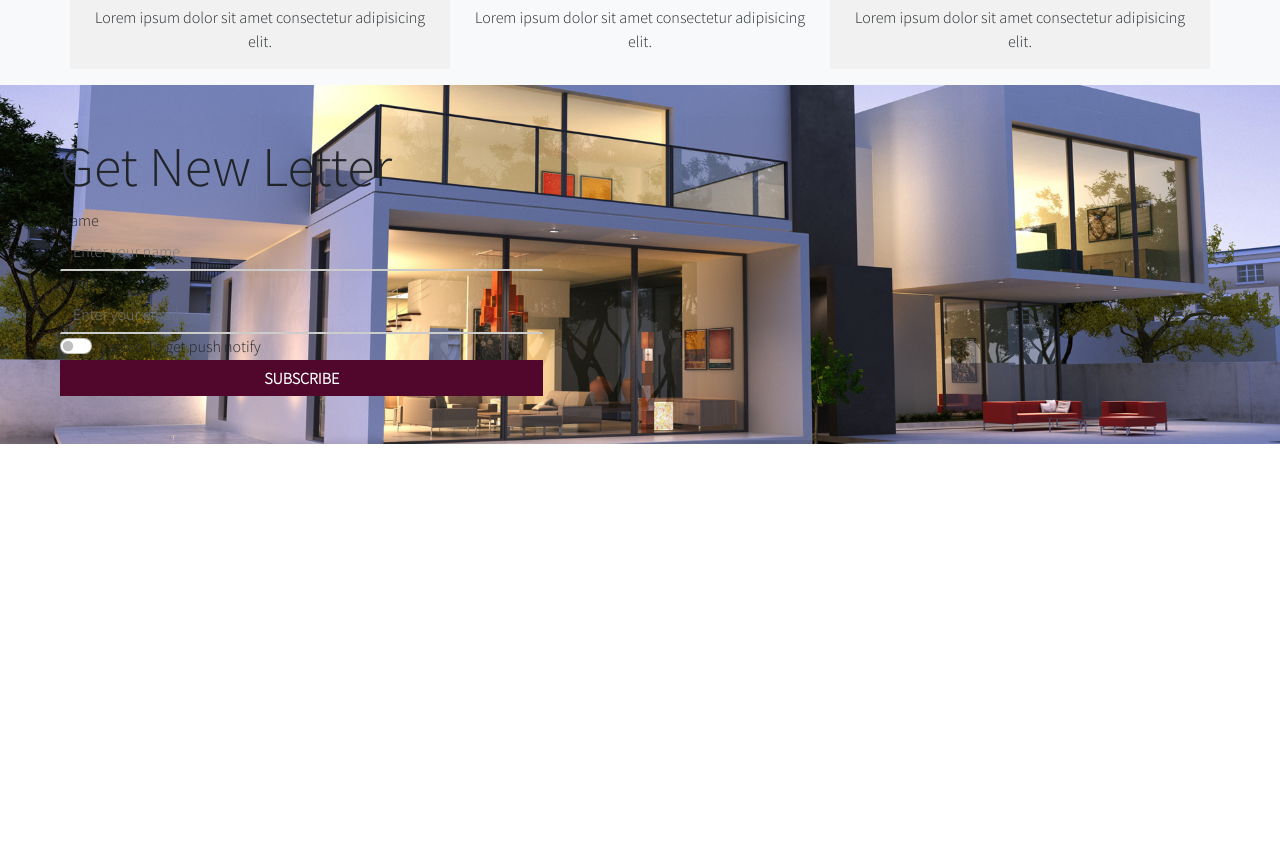
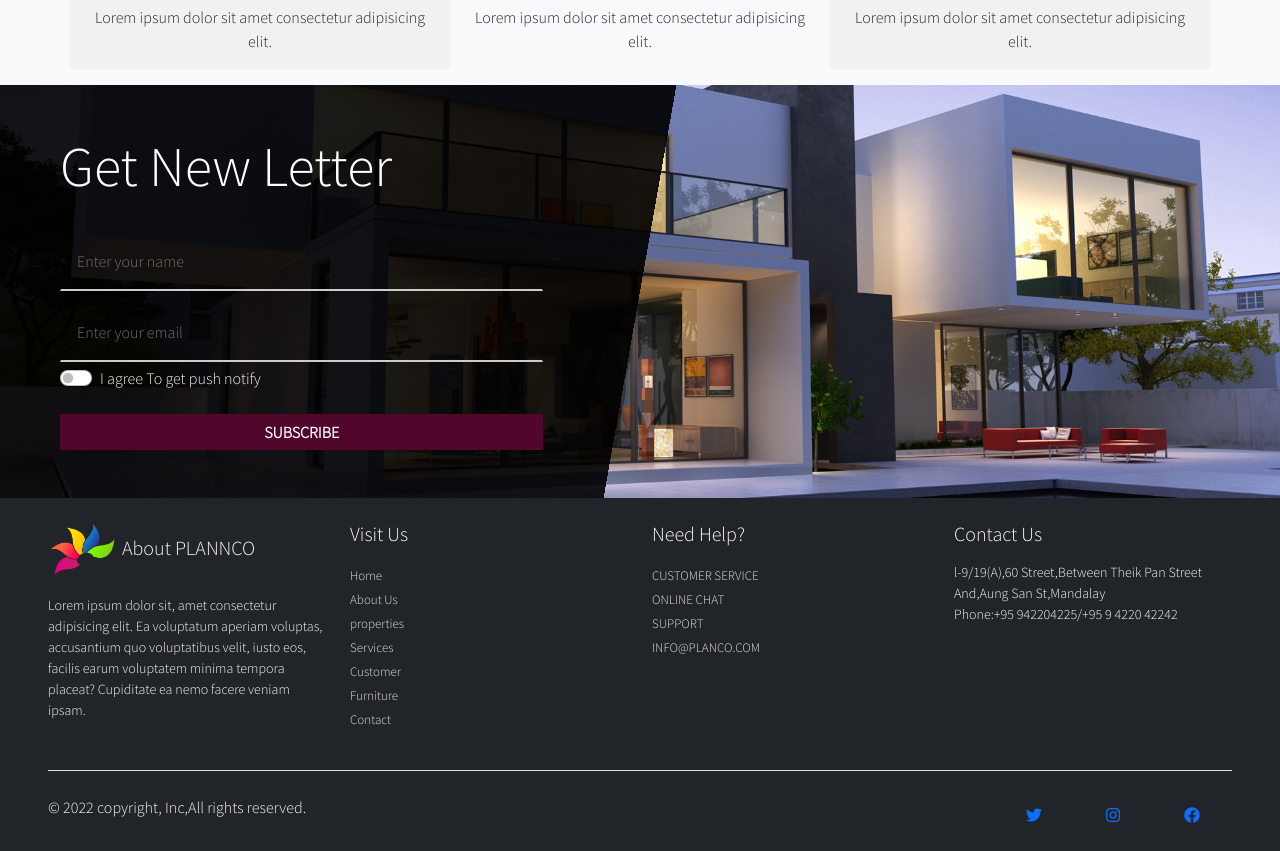
Before and after one commit to Konay1092/PHD-Co.-Ltd, a plain HTML site: page index.html in a window 1280 px wide. Shown: the part 4253-5104 px from the top of the page. Before the commit the page ends 4697 px from the top, so only its background shows below. Drawn offline with Linux system fonts and the light colour scheme.

Commit message:
version1

```diff
--- a/css/style.css
+++ b/css/style.css
@@ -9,6 +9,18 @@ body {
   font-family: "Source Sans Pro", sans-serif;
   margin: 0;
 }
+/* Start Back To tops */
+.btn-backtotops {
+  background-color: var(--primary-color);
+  color: #fff;
+  padding: 10px;
+  border-radius: 10px;
+  position: absolute;
+  right: 10px;
+  bottom: 10px;
+  z-index: 100;
+}
+/* End Back To tops */
 /* ____________________________________Start header____________________________________ */
 header {
   height: 100vh;
@@ -349,7 +361,13 @@ ul.clientlists li:hover {
 /* End Furniture Service */
 /* Start Contact  */
 .contacts {
-  background-image: url(../assets/img/banner/banner3.jpg);
+  background-image: linear-gradient(
+      100deg,
+      rgba(0, 0, 0, 0.9) 50%,
+      rgba(0, 0, 0, 0.5) 30%,
+      transparent 50%
+    ),
+    url(../assets/img/banner/banner3.jpg);
   background-repeat: no-repeat;
   background-size: cover;
   background-position: center;
@@ -378,8 +396,35 @@ ul.clientlists li:hover {
   background-color: var(--primary-color);
   color: #fff;
 }
+.labels {
+  color: #e2e2e2;
+  display: block;
+  margin-top: -60px;
+  margin-left: 10px;
+  transition: all 0.5s;
+}
+.inputs:placeholder-shown + .labels {
+  opacity: 0;
+  /* visibility: hidden; */
+  transform: translateY(20px);
+}
 /* End Contact  */
+/* Start Footer */
+.footerlinks {
+  text-decoration: none;
+  color: #e2e2e2;
+  font-size: 13px;
+  transition: all 0.3s;
+}
+.footerlinks:hover {
+  color: orange;
+  border-bottom: 1px solid orange;
+  /* text-decoration: underline; */
+  letter-spacing: 1px;
+}
+/* End Footer */
 
 /* 23PP */
 /* 30ST */
 /* 8MF */
+/* 14PC */
--- a/index.html
+++ b/index.html
@@ -37,6 +37,11 @@
     <link href="./css/style.css" rel="stylesheet" type="text/css" />
   </head>
   <body>
+    <!-- Start Back To  Top -->
+    <div class="fixed-bottom">
+      <a href="#" class="btn-backtotops"><i class="fas fa-arrow-up"></i></a>
+    </div>
+    <!-- End Back To  Top -->
     <!-- _________________ Start header Section ______________________________________-->
     <header>
       <!-- ____________________Start nav bar_______________________________________-->
@@ -709,20 +714,22 @@
     <section id="contact" class="p-5 contacts">
       <div class="container-fluid">
         <div class="col-lg-5">
-          <h5 class="display-4">Get New Letter</h5>
+          <h5 class="display-4 text-white mb-3">Get New Letter</h5>
 
           <form class="" action="" method="">
-                <div class="form-group">
-                  <label for="name">Name</label>
-                  <input type="text" name="name" id="name" class="form-control inputs" placeholder="Enter your name" autocomplete="off">
+                <div class="form-group py-3 my-3">
+
+                  <input type="text" name="name" id="name" class="form-control inputs p-3 " placeholder="Enter your name" autocomplete="off">
+                  <label for="name" class="labels" >Name</label>
                 </div>
-                <div class="form-group">
-                  <label for="email">Email</label>
-                  <input type="email" name="email" id="email" class="form-control inputs " placeholder="Enter your email" autocomplete="off">
+                <div class="form-group py-3">
+
+                  <input type="email" name="email" id="email" class="form-control inputs p-3 " placeholder="Enter your email" autocomplete="off">
+                   <label for="email" class="labels">Email</label>
                 </div>
-                <div class="form-check form-switch">
+                <div class="form-check form-switch my-4">
                   <input type="checkbox" name="accept" id="accept" class="form-check-input">
-                  <label >I agree To get push notify</label>
+                  <label class="text-light"  for="accept">I agree To get push notify</label>
                 </div>
                 <div class="d-grid">
                         <button type="submit" class="btn text-uppercase fw-bold rounded-0 submit-btns">Subscribe</button>
@@ -733,6 +740,60 @@
 
     </section>
     <!-- End Contact Section -->
+    <!-- Start Footer Section -->
+    <footer class="bg-dark px-5">
+      <div class="contaier-fluid">
+        <div class="row text-light py-4">
+
+          <div class="col-md-3 col-sm-6">
+            <h5 class="mb-3"><img src="./assets/img/fav/favicon.png" width="70px" alt="footericon" /> About PLANNCO</h5>
+            <p class="small">Lorem ipsum dolor sit, amet consectetur adipisicing elit. Ea voluptatum aperiam voluptas, accusantium quo voluptatibus velit, iusto eos, facilis earum voluptatem minima tempora placeat? Cupiditate ea nemo facere veniam ipsam.</p>
+          </div>
+
+          <div class="col-md-3 col-sm-6">
+            <h5 class="mb-3">Visit Us</h5>
+            <ul class="list-unstyled">
+              <li><a href="index.html" class="footerlinks">Home</a></li>
+              <li><a href="#about" class="footerlinks">About Us</a></li>
+              <li><a href="#properties" class="footerlinks">properties</a></li>
+              <li><a href="#services" class="footerlinks">Services</a></li>
+              <li><a href="#customer" class="footerlinks">Customer</a></li>
+              <li><a href="#furniture" class="footerlinks">Furniture</a></li>
+              <li><a href="#contact" class="footerlinks">Contact</a></li>
+            </ul>
+          </div>
+
+          <div class="col-md-3 col-sm-6">
+            <h5 class="mb-3">Need Help?</h5>
+            <ul class="list-unstyled">
+              <li><a href="#" class="footerlinks text-uppercase">Customer Service</a></li>
+              <li><a href="#" class="footerlinks text-uppercase">Online Chat</a></li>
+              <li><a href="#" class="footerlinks text-uppercase">Support</a></li>
+              <li><a href="#" class="footerlinks text-uppercase">info@planco.com</a></li>
+            </ul>
+          </div>
+
+          <div class="col-md-3 col-sm-6">
+            <h5 class="mb-3">Contact Us</h5>
+            <ul class="list-unstyled small">
+              <li>l-9/19(A),60 Street,Between Theik Pan Street And,Aung San St,Mandalay</li>
+              <li>Phone:+95 942204225/+95 9 4220 42242</li>
+            </ul>
+          </div>
+
+        </div>
+
+        <div class="text-light border-top pt-4 d-flex justify-content-between">
+          <p>&copy; <span id="getyear"></span> copyright, Inc,All rights reserved.</p>
+          <ul class="list-unstyled d-flex">
+            <li class="mx-3"><a href="#" class="nav-link"><i class="fab fa-twitter"></i></a></li>
+            <li class="mx-3"><a href="#" class="nav-link"><i class="fab fa-instagram"></i></a></li>
+            <li class="mx-3"><a href="#" class="nav-link"><i class="fab fa-facebook"></i></a></li>
+          </ul>
+        </div>
+      </div>
+    </footer>
+    <!-- End Footer Section -->
     <!-- boostrap css1 js1 -->
     <script
       src="./assets/libs/bootstrap-5.0.2-dist/bootstrap-5.0.2-dist/js/bootstrap.bundle.min.js"
--- a/js/app.js
+++ b/js/app.js
@@ -1,6 +1,19 @@
 console.log("hay");
 $(document).ready(function () {
+  //Start back to top
+  $(".btn-backtotops").hide();
+  $(window).scroll(function () {
+    let getscrolltop = $(this).scrollTop();
+
+    if (getscrolltop >= 370) {
+      $(".btn-backtotops").fadeIn(1000);
+    } else {
+      $(".btn-backtotops").fadeOut(1000);
+    }
+  });
+  //End back to top
   // Start Header
+
   //for bugger()
   $(".navbuttons").click(function () {
     $(".navbuttons").toggleClass("crossxs");
@@ -55,4 +68,9 @@ $(document).ready(function () {
     }
   });
   // End Adv
+  //Start Footer section
+  const getyear = $("#getyear");
+  const getfullyear = new Date().getUTCFullYear();
+  getyear.text(getfullyear);
+  //End Footer section
 });
```
